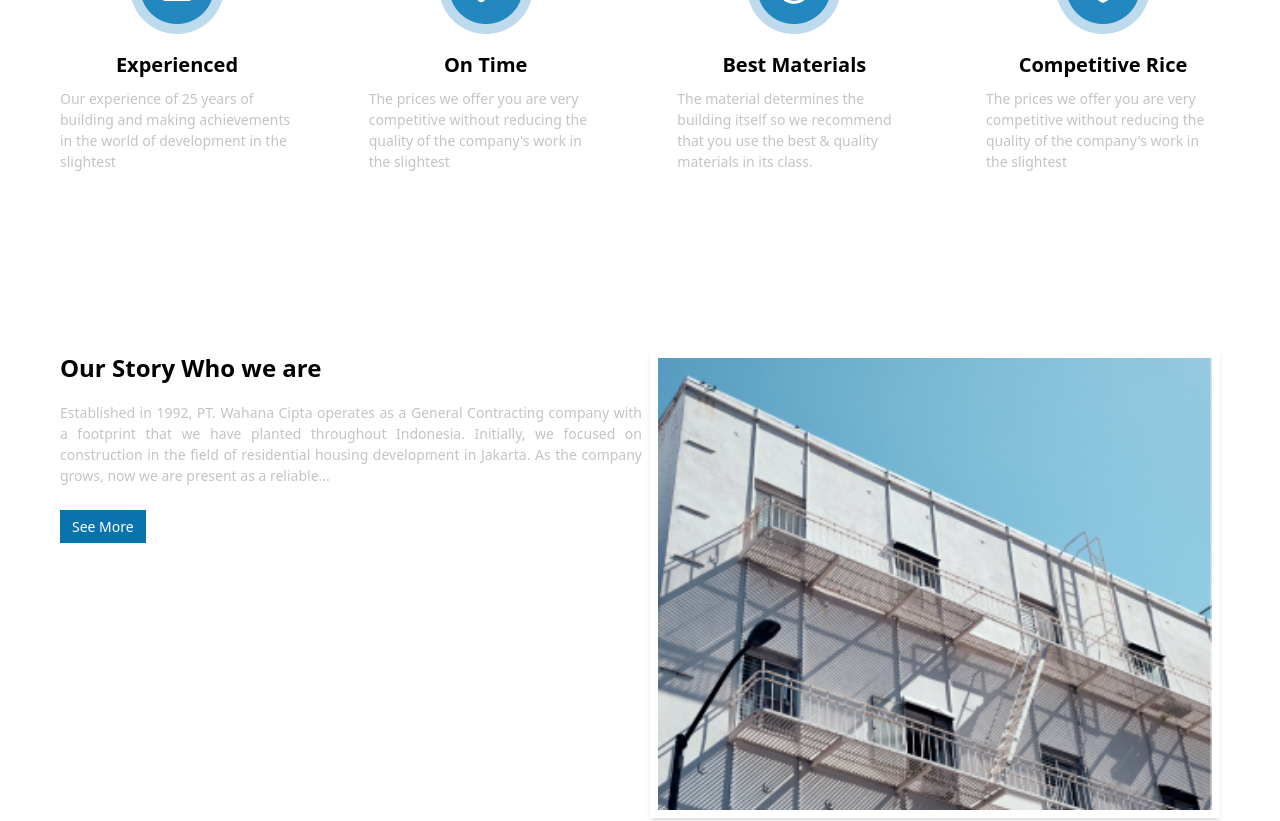
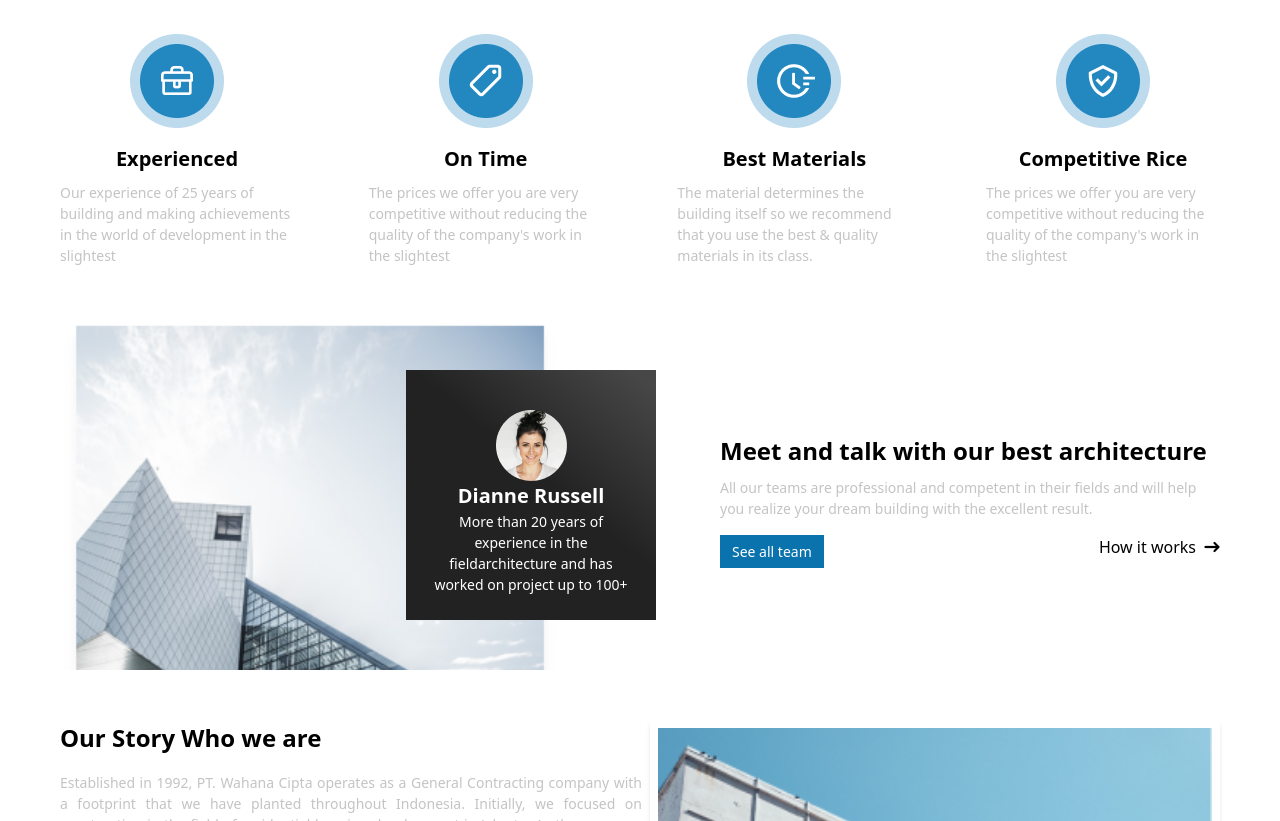
Before and after one commit to mmk-Narola/Tailwind-Css, a website built with Vite: page index.html in a window 1280 px wide. Shown: the part 1495-2316 px from the top of the page. Built offline with nearby package versions, Linux system fonts and the light colour scheme; files whose address does not match are found by name.

Commit message:
Tailwind Learning

```diff
--- a/index.html
+++ b/index.html
@@ -103,7 +103,7 @@
               <img
                 src="./public/images/big_hero_image.png"
                 alt=""
-                class="w-[200px]"
+                class="w-[100px] md:w-[350px] md:h-[400px]"
               />
             </div>
             <div
@@ -283,7 +283,7 @@
       </section>
 
       <!-- Feature Section -->
-      <section class="p-5 max-w-[1200px] mx-auto">
+      <section class="p-5 max-w-[1200px] mx-auto lg:h-[450px]">
         <div class="flex flex-col gap-2">
           <div class="h-1 w-[90px] blue-grad"></div>
           <div
@@ -306,7 +306,7 @@
           class="mt-10 md:mt-20 flex flex-col items-center md:flex-row md:justify-between"
         >
           <div
-            class="flex items-center flex-col gap-2 max-w-[14.625rem] md:h-[370px]"
+            class="flex items-center flex-col gap-2 max-w-[14.625rem] md:h-[320px]"
           >
             <div>
               <img src="./public/icon/Group 13.png" alt="" />
@@ -321,7 +321,7 @@
           </div>
 
           <div
-            class="flex items-center flex-col gap-2 max-w-[14.625rem] md:h-[370px]"
+            class="flex items-center flex-col gap-2 max-w-[14.625rem] md:h-[320px]"
           >
             <div>
               <img src="./public/icon/Group 14.png" alt="" />
@@ -334,7 +334,7 @@
           </div>
 
           <div
-            class="flex items-center flex-col gap-2 max-w-[14.625rem] md:h-[370px]"
+            class="flex items-center flex-col gap-2 max-w-[14.625rem] md:h-[320px]"
           >
             <div>
               <img src="./public/icon/Group 15.png" alt="" />
@@ -349,7 +349,7 @@
           </div>
 
           <div
-            class="flex items-center flex-col gap-2 max-w-[14.625rem] md:h-[370px]"
+            class="flex items-center flex-col gap-2 max-w-[14.625rem] md:h-[320px]"
           >
             <div>
               <img src="./public/icon/Group 16.png" alt="" />
@@ -366,6 +366,51 @@
       </section>
 
       <!-- Team Section -->
+      <section
+        class="p-5 max-w-[1200px] mx-auto flex flex-col lg:flex-row lg:h-[400px]"
+      >
+        <div
+          class="h-[300px] bg-no-repeat bg-cover first-letter: flex justify-center items-end mb-40 lg:flex-1 lg:mr-40 lg:flex-col lg:justify-center lg:h-[350px]"
+          style="background-image: url('public/images/Group 18.png')"
+        >
+          <div
+            class="flex flex-col items-center black-grad h-[250px] w-[250px] relative top-20 lg:top-0 p-5 lg:-right-24"
+          >
+            <div class="mt-5">
+              <img src="./public/images/unsplash_IF9TK5Uy-KI.png" alt="" />
+            </div>
+
+            <h3 class="text-lg font-semibold text-white">Dianne Russell</h3>
+            <p class="text-base text-white text-center">
+              More than 20 years of experience in the fieldarchitecture and has
+              worked on project up to 100+
+            </p>
+          </div>
+        </div>
+
+        <div class="flex flex-col gap-2 md:flex-1 md:justify-center">
+          <h2 class="text-xl font-semibold text-black-dark">
+            Meet and talk with our best architecture
+          </h2>
+
+          <p class="text-base text-gray-dark">
+            All our teams are professional and competent in their fields and
+            will help you realize your dream building with the excellent result.
+          </p>
+
+          <div class="flex justify-between md:flex">
+            <button
+              class="self-start text-base py-1.5 px-3 mt-2 bg-[#0A72AD] text-white"
+            >
+              See all team
+            </button>
+            <button class="flex items-center gap-2">
+              How it works
+              <img src="./public/icon/Group.png" alt="" srcset="" />
+            </button>
+          </div>
+        </div>
+      </section>
       <!-- <section class="p-5 max-w-[1200px] mx-auto flex flex-col lg:flex-row">
         <div class="flex justify-center mb-24">
           <div
@@ -402,7 +447,7 @@
           help you realize your dream building with the excellent result.
         </p>
 
-        <div class="flex justify-between">
+        <div class="flex justify-between md:flex">
           <button
             class="self-start text-base py-1.5 px-3 mt-2 bg-[#0A72AD] text-white"
           >
@@ -528,11 +573,10 @@
       <!-- Project Section -->
       <section class="p-5 flex flex-col gap-8 max-w-[1200px] mx-auto">
         <h2 class="text-xl font-semibold text-black-dark md:text-3xl">
-          Our collection <br />
-          best project
+          Our collection best project
         </h2>
         <div
-          class="grid grid-cols-2 max-w-[320px] md:grid-cols-4 gap-5 md:max-w[1200px]"
+          class="grid grid-cols-2 max-w-[1200px] md:grid-cols-4 gap-5 md:max-w[1200px]"
         >
           <picture>
             <source
@@ -555,7 +599,7 @@
               media="(max-width:800px)"
               srcset="./public/images/project2.png"
             />
-            <img src="./public/images/project2.png" alt="" srcset="" />
+            <img src="./public/images/bigProject2.png" alt="" srcset="" />
           </picture>
 
           <picture>
```
